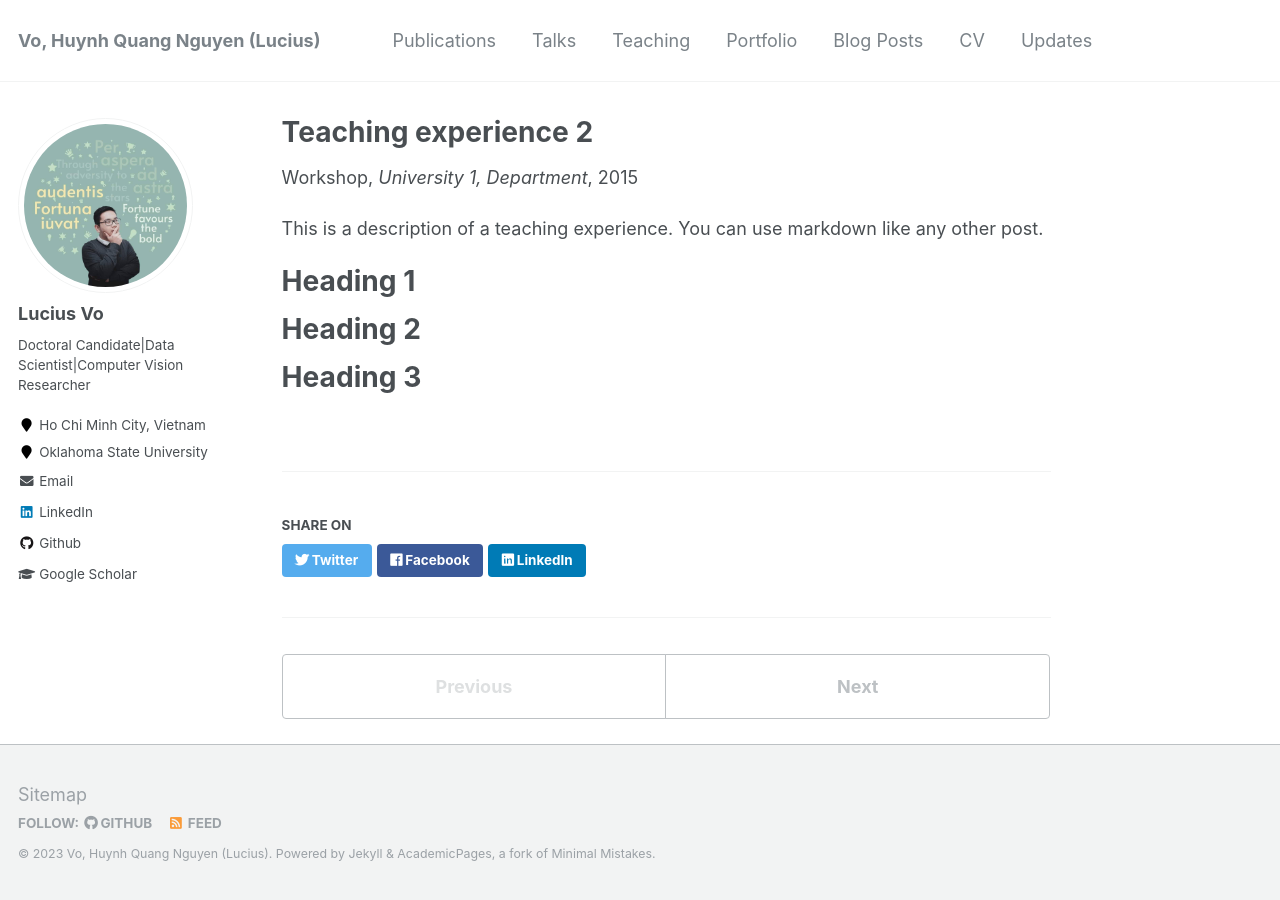
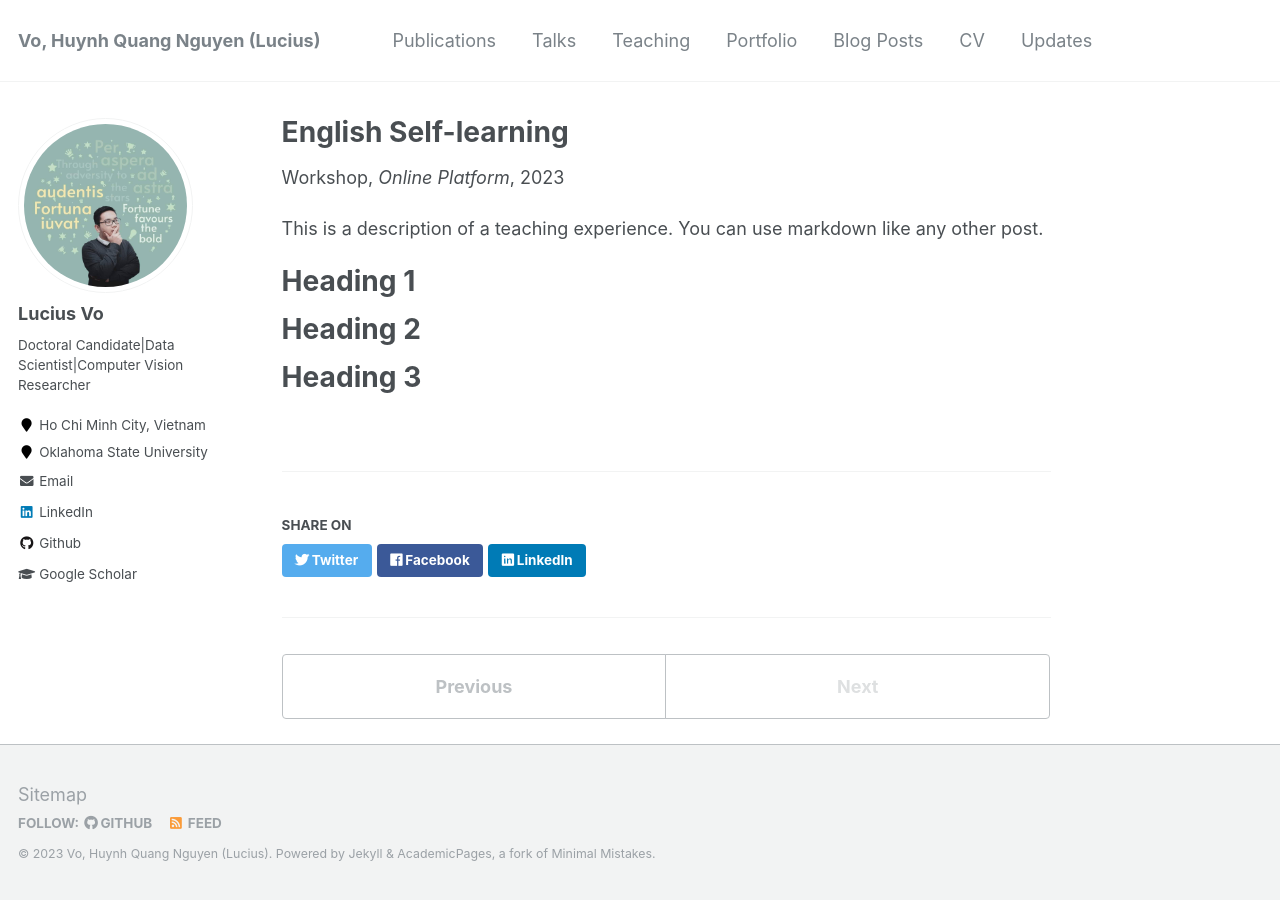
Before and after one commit to vohuynhquangnguyen/vohuynhquangnguyen.github.io, a Jekyll site: the page built from _teaching/2023-spring-English_workshop.md, in a window 1280 px wide. Built offline with Jekyll 4.4.1, drawn with Linux system fonts in a browser that asks for light colours.

Commit message:
newest update

```diff
--- a/_teaching/2023-spring-teaching-2.md
+++ b/_teaching/2023-spring-English_workshop.md
@@ -1,11 +1,11 @@
 ---
-title: "Teaching experience 2"
+title: "English Self-learning"
 collection: teaching
 type: "Workshop"
 permalink: /teaching/2015-spring-teaching-1
-venue: "University 1, Department"
-date: 2015-01-01
-location: "City, Country"
+venue: "Online Platform"
+date: 2023-07-01
+location: "Ho Chi Minh City, Vietnam"
 ---
 
 This is a description of a teaching experience. You can use markdown like any other post.
```
